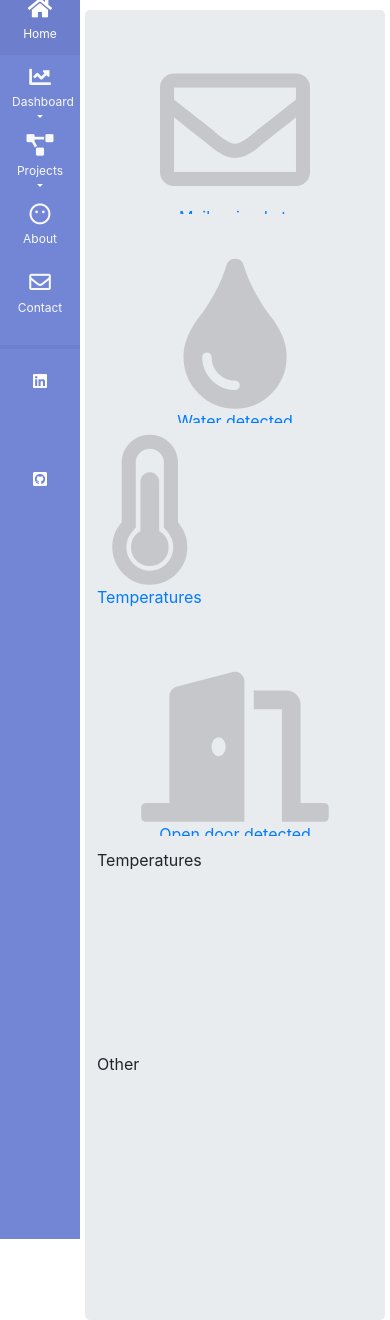
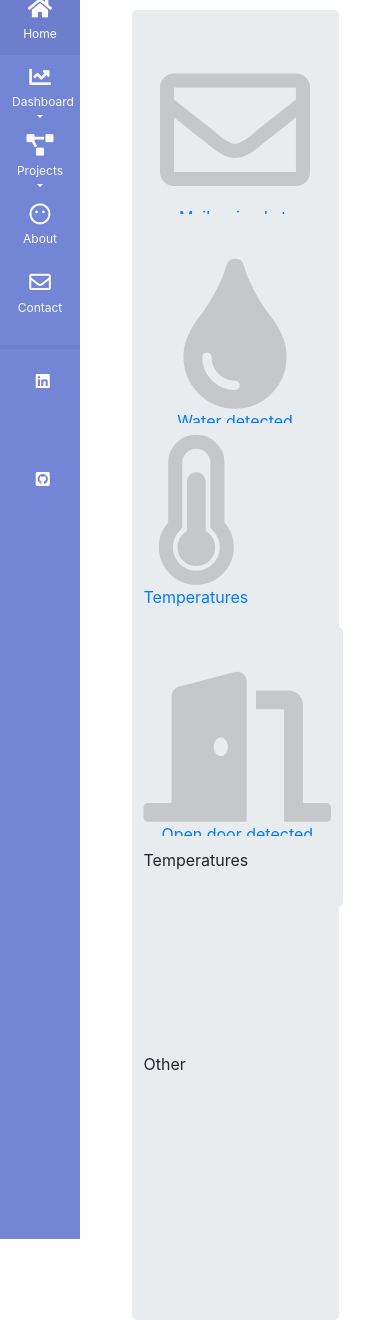
Before and after one commit to yddc902/Home-Automation-Dashboard, a Django app: page / in a window 390 px wide. Shown: the part 58-1378 px from the top of the page. Run offline with Django 3.2, Linux system fonts and the light colour scheme; some libraries are stand-ins or nearby versions.

Commit message:
Fixed dropdown sizing. Fixed small screen content margins

```diff
--- a/api_app/static/api_app/css/notification.css
+++ b/api_app/static/api_app/css/notification.css
@@ -42,6 +42,8 @@
   .column {
     width: 100%;
     margin-bottom: 40%;
+    margin-left: 15%;
+    margin-right: 15%;
   }
   .card-container {
     height: 80px;
--- a/api_app/static/api_app/css/sidebar.css
+++ b/api_app/static/api_app/css/sidebar.css
@@ -152,7 +152,12 @@ a[data-toggle="collapse"] {
 
     /* Adjust the dropdown links padding*/
     #sidebar ul ul a {
+        font-size: .75em !important;
         padding: 10px !important;
+    }
+
+    ul ul a {
+      font-size: 0.65em;
     }
 
     /* Changing the arrow position to bottom center position,
```
